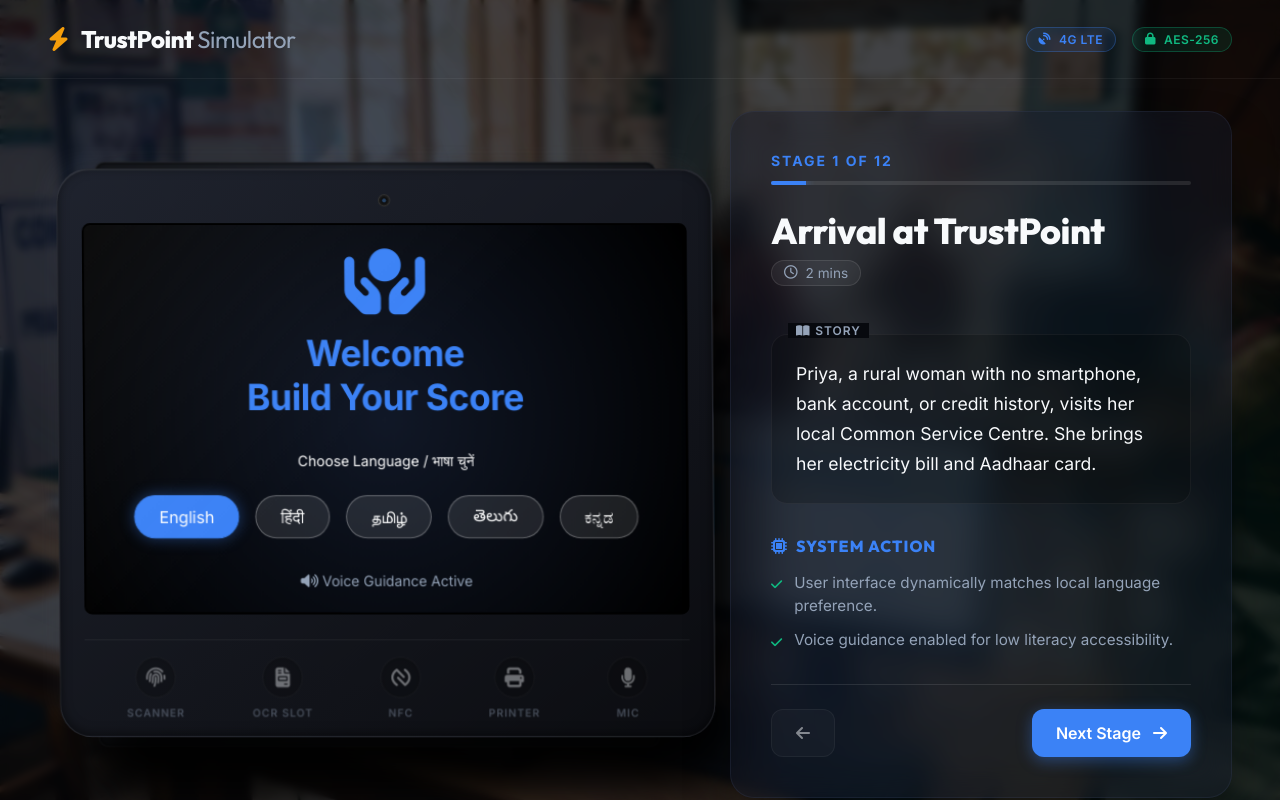
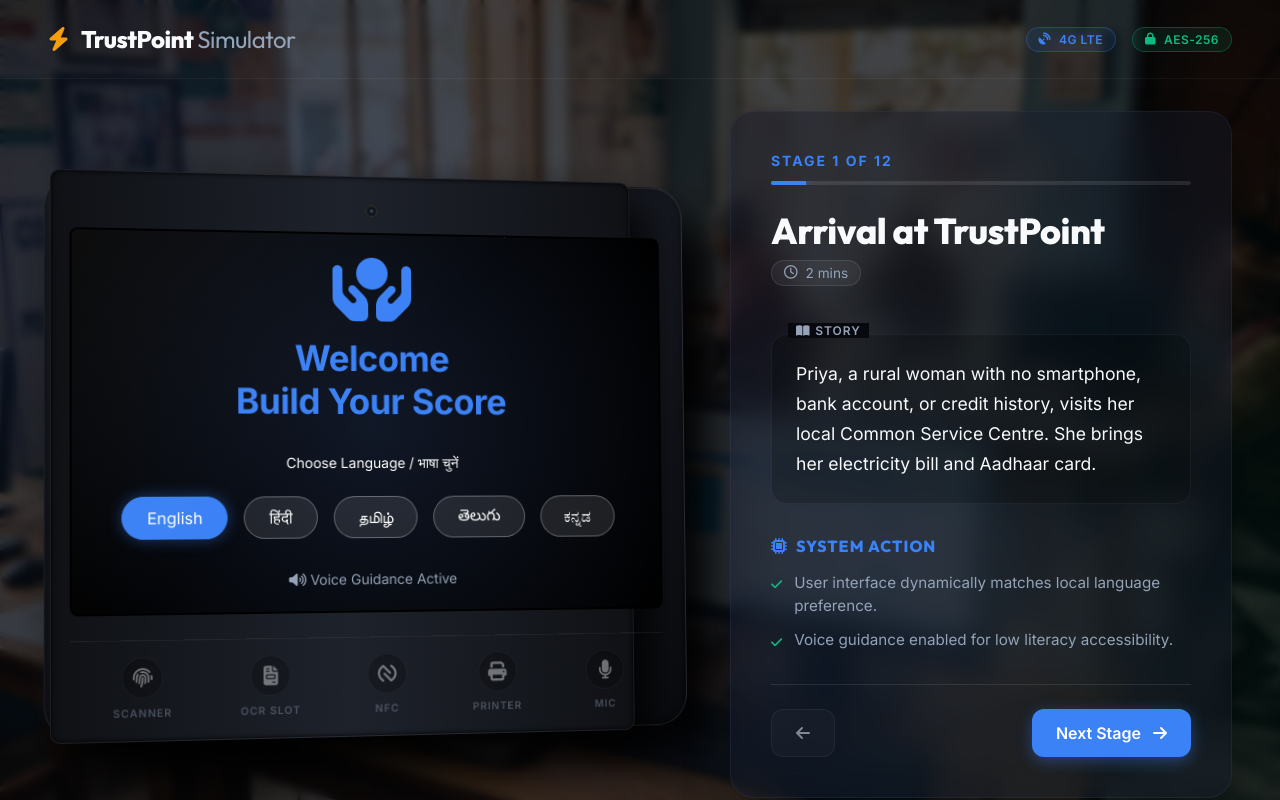
Before and after one commit to Abhishek-S-07/trustpoint, a plain HTML site: page index.html in a window 1280 px wide. Drawn offline with Linux system fonts and the light colour scheme.

Commit message:
fix(TrustPoint): remove preserve-3d to fix native UI interaction and overlay issues

```diff
--- a/style.css
+++ b/style.css
@@ -125,12 +125,11 @@
 .hardware-section {
     display: flex; flex-direction: column; align-items: center; justify-content: center; position: relative;
     perspective: 2000px;
-    transform-style: preserve-3d;
-    transform: rotateY(12deg) rotateX(2deg);
-    transition: transform 0.5s cubic-bezier(0.175, 0.885, 0.32, 1.275);
+    transition: all 0.5s ease;
 }
 body.cert-active-body .hardware-section {
-    transform: none;
+    perspective: none !important;
+    transform: none !important;
     z-index: 99999 !important;
 }
 
@@ -139,7 +138,7 @@
     background: linear-gradient(145deg, var(--device-outer), var(--device-inner));
     padding: 1.5rem 1.5rem 1rem 1.5rem;
     border-radius: 2rem;
-    box-shadow: 35px 45px 50px rgba(0, 0, 0, 0.95),
+    box-shadow: 35px 35px 50px rgba(0, 0, 0, 0.95),
                 -10px -10px 20px rgba(255,255,255,0.03),
                 inset 0 1px 1px rgba(255,255,255,0.1),
                 inset 0 -2px 10px rgba(0,0,0,0.5);
@@ -148,24 +147,27 @@
     flex-direction: column;
     position: relative;
     z-index: 5;
-    transform: translateZ(60px);
-    transform-style: preserve-3d;
+    transform: rotateY(10deg) rotateX(2deg);
     transition: all 0.3s ease;
+}
+
+body.cert-active-body .device-frame {
+    transform: rotateY(0deg) rotateX(0deg);
 }
 
 /* Wall mount backplate */
 .device-frame::before {
     content: '';
     position: absolute;
-    top: -15px;
-    bottom: -15px;
-    left: 40px;
+    top: -5px;
+    bottom: -5px;
+    left: 20px;
     right: 40px;
     background: linear-gradient(to right, #0f1115, #1e222b, #0f1115);
     border-radius: 10px;
     z-index: -1;
-    transform: translateZ(-40px);
-    box-shadow: 20px 30px 45px rgba(0,0,0,0.9), inset 0 0 5px #000;
+    transform: translate(-15px, 0);
+    box-shadow: 15px 20px 45px rgba(0,0,0,0.9), inset 0 0 5px #000;
     border: 1px solid rgba(255,255,255,0.05);
 }
 
```
